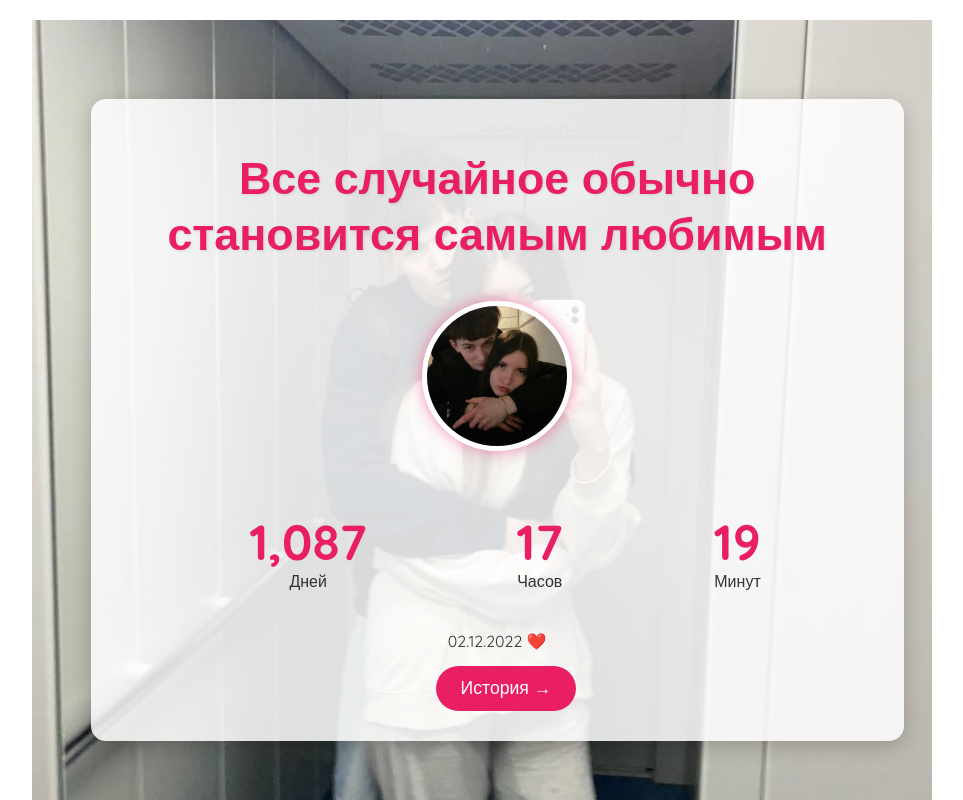
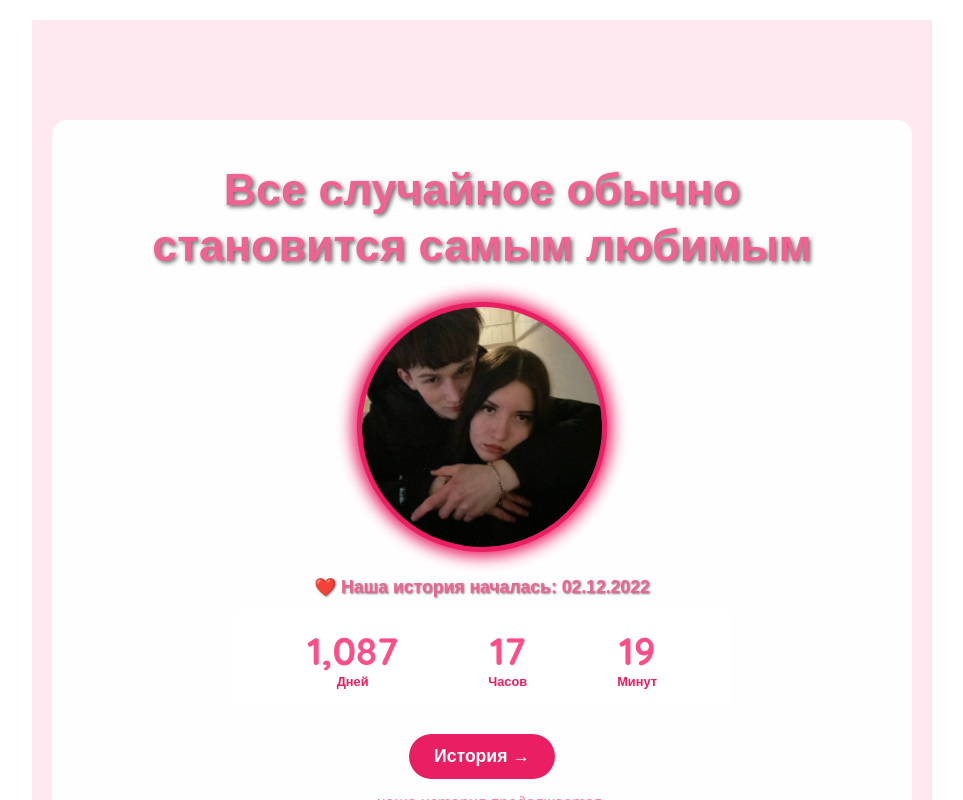
Before and after one commit to alyonnn/three, a plain HTML site: page secret.html in a window 1280 px wide. Shown: the whole page, without its empty margins (158-1121 px from the left). Drawn offline with Linux system fonts and the light colour scheme.

Commit message:
Краткое описание вней

```diff
--- a/secret.html
+++ b/secret.html
@@ -11,23 +11,30 @@
 
    <section id="home" class="page-section active">
     <div class="parallax-bg"></div>
+
     <div class="content-overlay">
+
         <h1 class="main-title">Все случайное обычно становится самым любимым</h1>
 
-           <div class="photo-placeholder">
+        <div class="photo-container-wow">
             <img
                 src="image/photo_30_2025-11-12_14-30-00.jpg"
                 alt="Наше главное фото"
-        style="width: 100%; height: 100%; object-fit: cover; border-radius: 50%; object-position: center;"
+                class="main-anniversary-photo"
             >
         </div>
+
+        <p class="subtitle main-date-label">❤️ Наша история началась: 02.12.2022</p>
+
         <div id="countdown" class="countdown-wow">
             <div class="count-item"><span id="days">0</span> Дней</div>
             <div class="count-item"><span id="hours">0</span> Часов</div>
             <div class="count-item"><span id="minutes">0</span> Минут</div>
         </div>
-            <p class="subtitle">02.12.2022 ❤️</p>
+
         <button class="cta-button" data-section="timeline">История →</button>
+
+        <p class="personal-tagline">...наша история продолжается</p>
     </div>
 </section>
 
@@ -300,26 +307,26 @@
 </section>
 
 <section id="gallery" class="page-section hidden">
-    <h2>🖼️ Наш Кинотеатр Памяти</h2>
+    <h2>💗Подборки наших фоточек💗</h2>
     <div class="gallery-card-container">
 
         <div class="gallery-card" data-category="funny">
-            <h3>Фотки в инсте от тебя</h3>
+            <h3>Фотки в инсте от тебя😏</h3>
             <p>нуберские</p>
         </div>
 
         <div class="gallery-card" data-category="videocalls">
-            <h3>Видеозвонки</h3>
+            <h3>Видеозвонки📞</h3>
             <p>лучшие скрины с наших разговоров</p>
         </div>
 
         <div class="gallery-card" data-category="ai_kids">
-            <h3>Ии</h3>
+            <h3>Ии👨‍💻</h3>
             <p>крутые фоточки</p>
         </div>
 
         <div class="gallery-card" data-category="favorites">
-            <h3>Рандомик фотки</h3>
+            <h3>Рандомик фотки✨</h3>
             <p>помнишь?</p>
         </div>
 
--- a/style.css
+++ b/style.css
@@ -65,98 +65,168 @@ h2 {
 }
 
 /* --- 1. Секция HOME (Параллакс) --- */
+/* ------------------------------------------------ */
+/* --- СТИЛИ ДЛЯ ГЛАВНОЙ СТРАНИЦЫ (HOME) --- */
+/* ------------------------------------------------ */
+
 #home {
     position: relative;
+    color: var(--accent-color); /* Весь текст белый на фоне */
+    display: flex;
+    justify-content: center;
+    align-items: center;
+    text-align: center;
+    overflow: hidden; /* Скрываем части параллакса */
     min-height: 100vh;
-    display: flex;
-    align-items: center;
-    justify-content: center;
-    text-align: center;
-    overflow: hidden;
 }
 
 .parallax-bg {
+    /* Если это ваша обложка, она должна быть растянута */
     position: absolute;
     top: 0;
     left: 0;
     width: 100%;
     height: 100%;
-    background-image: url('image/photo_37_2025-11-12_14-30-00.jpg');
     background-size: cover;
-    background-position: center;
+    background-position: center center;
+box-shadow: inset 0 0 0 1000px rgba(255, 142, 175, 0.2); /* Цвет --primary-color с прозрачностью */
+    z-index: 1;
 }
 
 .content-overlay {
     position: relative;
-    z-index: 2;
-    background: rgba(255, 255, 255, 0.85);
-    padding: 30px;
-    border-radius: 15px;
-    box-shadow: 0 5px 20px rgba(0, 0, 0, 0.2);
+    z-index: 10; /* Поверх параллакса */
+    padding: 20px;
+background: rgba(255, 255, 255, 0.95); /* Почти непрозрачный белый */    border-radius: 15px;
+    backdrop-filter: blur(1px); /* Мягкое размытие */
+    margin-top: 50px; /* Чтобы не наезжало на верх экрана */
 }
 
-/* --- ИСПРАВЛЕНО: СТИЛЬ .main-title (Заголовок "Все случайное...") --- */
+/* ЗАГОЛОВКИ */
 .main-title {
-    /* Изменено на Quicksand */
-    font-family: var(--body-font);
-    color: var(--primary-color);
-    /* Уменьшен размер */
-    font-size: 1.6em;
-    font-weight: 700;
-    text-shadow: 1px 1px 3px rgba(0, 0, 0, 0.1);
+    font-size: 2.2em; /* Меньше на моб., чтобы поместилось */
+    text-shadow: 2px 2px 4px rgba(0, 0, 0, 0.6);
+    margin-bottom: 20px;
+    color: var(--accent-color);
 }
 
-.photo-placeholder {
-    width: 150px;
-    height: 150px;
-    border-radius: 50%;
-    background: var(--secondary-color);
-    margin: 20px auto;
-    display: flex;
-    align-items: center;
-    justify-content: center;
-    font-size: 3em;
-    border: 5px solid white;
-    box-shadow: 0 0 15px rgba(233, 30, 99, 0.5);
+.main-date-label {
+    font-family: 'Lora', sans-serif;
+    font-weight: 700;
+    font-size: 1.1em;
+    margin-bottom: 5px;
+    text-shadow: 1px 1px 2px rgba(0, 0, 0, 0.5);
 }
 
+.personal-tagline {
+    font-family: 'Lora', sans-serif;
+    font-style: italic;
+    opacity: 0.8;
+    margin-top: 15px;
+}
+
+
+/* ФОТОГРАФИЯ (С акцентом) */
+.photo-container-wow {
+    width: 180px; /* Размер контейнера */
+    height: 180px;
+    margin: 30px auto 25px; /* Отступы: сверху, по бокам, снизу */
+    border-radius: 50%;
+    background: var(--primary-color);
+    box-shadow: 0 0 15px 5px var(--primary-color),
+                0 0 25px 10px rgba(255, 255, 255, 0.3); /* Эффект свечения */
+    padding: 5px; /* Рамка вокруг фото */
+    overflow: hidden;
+    transform: rotate(-3deg); /* Добавляем игривый наклон */
+    transition: transform 0.3s ease;
+}
+
+.photo-container-wow:hover {
+    transform: rotate(3deg) scale(1.05);
+}
+
+.main-anniversary-photo {
+    width: 100%;
+    height: 100%;
+    object-fit: cover;
+    border-radius: 50%;
+    object-position: center;
+    display: block;
+}
+
+
+/* СЧЕТЧИК (Визуальное выделение) */
 .countdown-wow {
     display: flex;
     justify-content: space-around;
-    margin: 20px 0;
+    align-items: center;
+    background-color: rgba(255, 255, 255, 0.95); /* Светлый фон для контраста */
+    color: var(--primary-color);
+    padding: 15px 10px;
+    border-radius: 10px;
+    box-shadow: var(--shadow-light);
+    margin-top: 10px;
+    max-width: 320px;
+    margin-left: auto;
+    margin-right: auto;
 }
 
-.countdown-wow span {
-    display: block;
-    font-size: 3em;
-    font-weight: bold;
-    color: var(--primary-color);
-    animation: pulse 1.5s infinite alternate;
+.count-item {
+    font-family: 'Quicksand', sans-serif;
+    font-size: 0.8em;
+    font-weight: 700;
+    line-height: 1.2;
+    text-align: center;
+    padding: 0 5px;
 }
 
-@keyframes pulse {
-    from { transform: scale(1); }
-    to { transform: scale(1.05); }
+.count-item span {
+    display: block;
+    font-size: 2.2em;
+    font-weight: 900;
+    color: #ff4d88; /* Более яркий акцент для чисел */
 }
 
+/* Кнопка CTA */
 .cta-button {
-    background: var(--primary-color);
+    margin-top: 25px;
+    background-color: var(--primary-color);
     color: white;
     border: none;
+    border-radius: 30px;
     padding: 12px 25px;
-    border-radius: 25px;
     font-size: 1.1em;
+    font-weight: bold;
     cursor: pointer;
-    transition: transform 0.2s, box-shadow 0.2s;
-    margin-top: 15px;
+    box-shadow: var(--shadow-light);
+    transition: background-color 0.3s ease, transform 0.2s;
 }
 
 .cta-button:hover {
+    background-color: #ff6699;
     transform: translateY(-2px);
-    box-shadow: 0 4px 10px rgba(0, 0, 0, 0.2);
-    background: var(--accent-color);
 }
 
+/* Стили для Десктопа (Увеличение заголовков) */
+@media (min-width: 768px) {
+    .main-title {
+        font-size: 3.5em;
+    }
+    .photo-container-wow {
+        width: 250px;
+        height: 250px;
+    }
+    .countdown-wow {
+        max-width: 500px;
+        padding: 20px 30px;
+    }
+    .count-item span {
+        font-size: 3em;
+    }
+    .content-overlay {
+        padding: 40px;
+    }
+}
 /* --- 2. Секция TIMELINE --- */
 .timeline-container {
     max-width: 600px;
```
Lines whose indentation alone changed are shown as unchanged.
